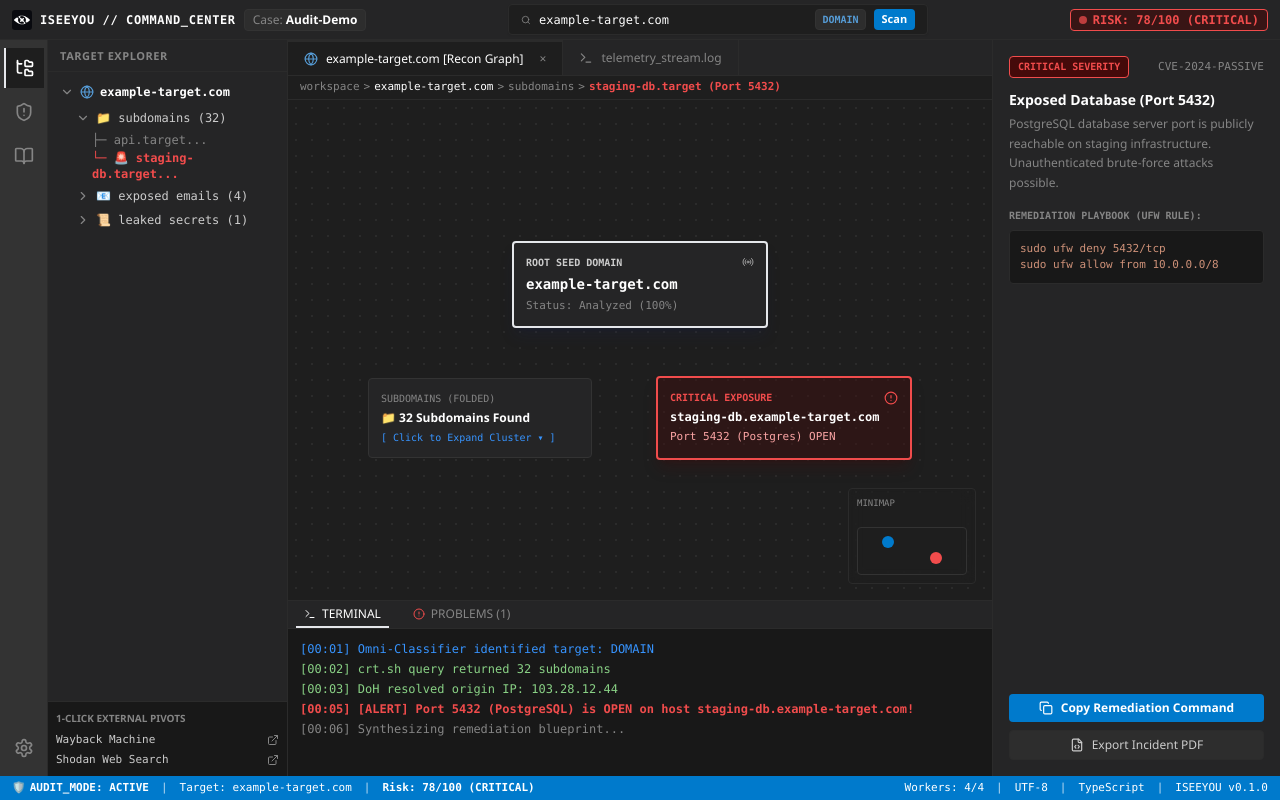
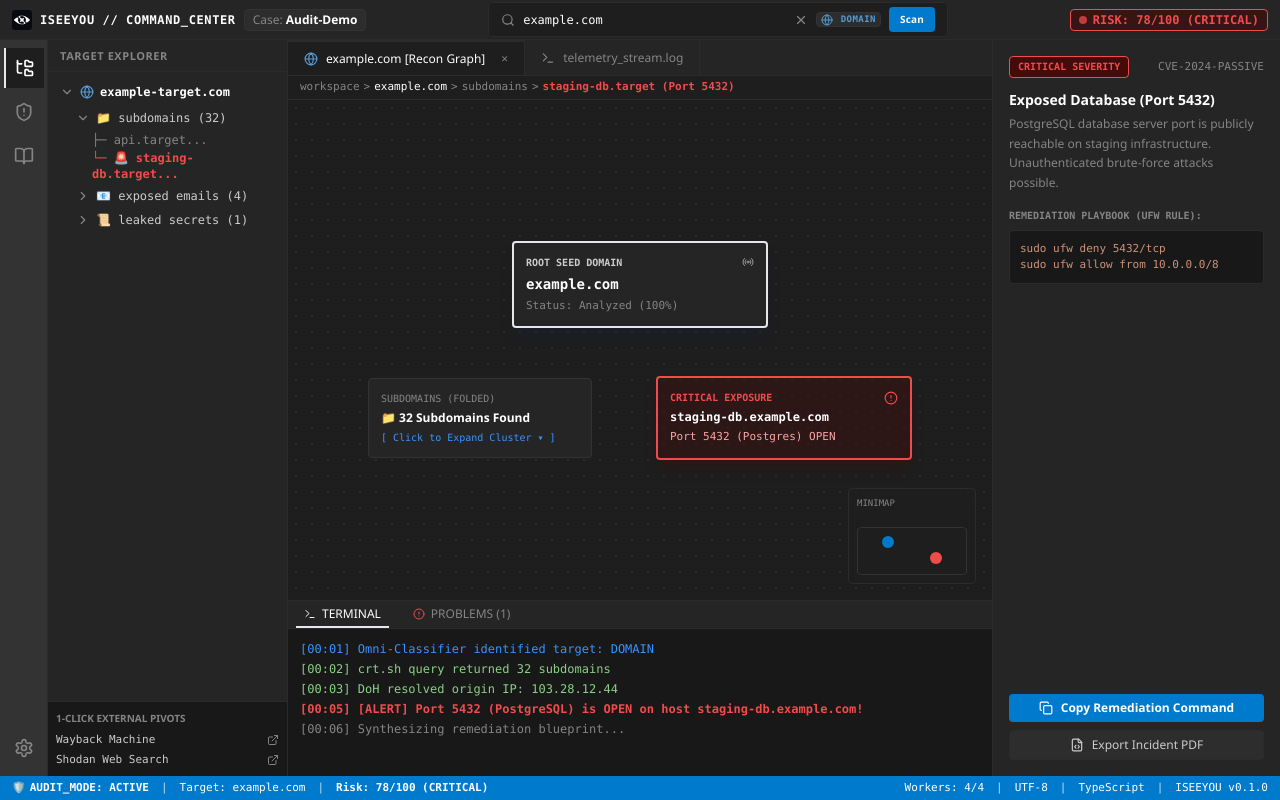
Before and after one commit to felixpalingan/ISEEYOU, a Next.js app in the folder apps/web/: page / in a window 1280 px wide. Built offline with nearby package versions, Linux system fonts and the light colour scheme.

Commit message:
feat(ui): implement intelligent OmniSearchBar with instant regex auto-classification (Task 2.2)

```diff
--- a/apps/web/src/app/page.tsx
+++ b/apps/web/src/app/page.tsx
@@ -18,12 +18,22 @@ import {
   FileCode,
   Check,
 } from 'lucide-react';
+import { OmniSearchBar } from '@/components/OmniSearchBar';
+import { EntityType } from '@iseeyou/shared-types';
 
 export default function WorkspacePage() {
   const [activeTab, setActiveTab] = useState<'graph' | 'table'>('graph');
   const [bottomTab, setBottomTab] = useState<'terminal' | 'problems'>('terminal');
-  const [targetInput, setTargetInput] = useState('example-target.com');
+  const [targetInput, setTargetInput] = useState('example.com');
+  const [isScanning, setIsScanning] = useState(false);
   const [copied, setCopied] = useState(false);
+
+  const handleScan = (target: string, type: EntityType) => {
+    setTargetInput(target);
+    setIsScanning(true);
+    // Temporary simulation state; Task 2.3 will wire live SSE streams
+    setTimeout(() => setIsScanning(false), 1500);
+  };
 
   const handleCopy = (text: string) => {
     navigator.clipboard.writeText(text);
@@ -46,23 +56,12 @@ export default function WorkspacePage() {
           </span>
         </div>
 
-        {/* Center Omni-Search (VS Code Quick-Open style) */}
-        <div className="flex items-center bg-vsc-canvas border border-vsc-border rounded px-3 py-1 w-[420px] shadow-sm focus-within:border-vsc-borderFocus transition-colors">
-          <Search className="w-3.5 h-3.5 text-vsc-muted mr-2" />
-          <input
-            type="text"
-            value={targetInput}
-            onChange={(e) => setTargetInput(e.target.value)}
-            placeholder="Type seed: domain, email, ip, or username..."
-            className="bg-transparent border-none outline-none text-xs text-vsc-bright w-full font-mono placeholder:text-vsc-muted"
-          />
-          <span className="text-[10px] font-mono font-bold px-1.5 py-0.5 rounded bg-vsc-dropdown text-vsc-keyword border border-vsc-borderSubtle">
-            DOMAIN
-          </span>
-          <button className="ml-2 bg-vsc-blue hover:bg-vsc-blueHover text-white text-[11px] font-semibold px-2 py-0.5 rounded transition-colors">
-            Scan
-          </button>
-        </div>
+        {/* Center Omni-Search (VS Code Quick-Open with Auto-Classifier) */}
+        <OmniSearchBar
+          onScan={handleScan}
+          isScanning={isScanning}
+          initialValue={targetInput}
+        />
 
         {/* Right Status Badge */}
         <div className="flex items-center gap-2">
--- /dev/null
+++ b/apps/web/src/components/OmniSearchBar.tsx
@@ -0,0 +1,171 @@
+'use client';
+
+import React, { useState, useEffect, useMemo, useRef } from 'react';
+import { Search, Globe, Network, Mail, User, X, Loader2, ArrowRight } from 'lucide-react';
+import { EntityType } from '@iseeyou/shared-types';
+import { classifyTarget, ENTITY_BADGE_CONFIGS } from '@/lib/classifier';
+import { Badge, Button } from '@/components/ui';
+import { cn } from '@/lib/utils';
+
+interface OmniSearchBarProps {
+  onScan: (target: string, type: EntityType) => void;
+  isScanning?: boolean;
+  initialValue?: string;
+  className?: string;
+}
+
+const SAMPLE_TARGETS = [
+  { value: 'example.com', type: 'domain' as EntityType, label: 'Domain (ASM)' },
+  { value: '1.1.1.1', type: 'ip' as EntityType, label: 'Public IP (Threat Intel)' },
+  { value: 'admin@corp.io', type: 'email' as EntityType, label: 'Email (Breach Check)' },
+  { value: 'octocat', type: 'username' as EntityType, label: 'Username (Social)' },
+];
+
+export function OmniSearchBar({
+  onScan,
+  isScanning = false,
+  initialValue = 'example.com',
+  className,
+}: OmniSearchBarProps) {
+  const [value, setValue] = useState(initialValue);
+  const [isFocused, setIsFocused] = useState(false);
+  const containerRef = useRef<HTMLDivElement>(null);
+
+  // Instant deterministic entity classification
+  const detectedType = useMemo(() => classifyTarget(value), [value]);
+  const badgeConfig = ENTITY_BADGE_CONFIGS[detectedType] || ENTITY_BADGE_CONFIGS.domain;
+
+  // Render icon corresponding to entity type
+  const renderIcon = () => {
+    switch (badgeConfig.iconName) {
+      case 'Globe':
+        return <Globe className="w-3 h-3 mr-1" />;
+      case 'Network':
+        return <Network className="w-3 h-3 mr-1" />;
+      case 'Mail':
+        return <Mail className="w-3 h-3 mr-1" />;
+      case 'User':
+        return <User className="w-3 h-3 mr-1" />;
+      default:
+        return null;
+    }
+  };
+
+  const handleTriggerScan = () => {
+    const trimmed = value.trim();
+    if (!trimmed || isScanning) return;
+    setIsFocused(false);
+    onScan(trimmed, detectedType);
+  };
+
+  const handleKeyDown = (e: React.KeyboardEvent<HTMLInputElement>) => {
+    if (e.key === 'Enter') {
+      e.preventDefault();
+      handleTriggerScan();
+    } else if (e.key === 'Escape') {
+      setIsFocused(false);
+    }
+  };
+
+  // Close suggestions when clicking outside
+  useEffect(() => {
+    const handleClickOutside = (e: MouseEvent) => {
+      if (containerRef.current && !containerRef.current.contains(e.target as Node)) {
+        setIsFocused(false);
+      }
+    };
+    document.addEventListener('mousedown', handleClickOutside);
+    return () => document.removeEventListener('mousedown', handleClickOutside);
+  }, []);
+
+  return (
+    <div ref={containerRef} className={cn('relative w-[460px]', className)}>
+      {/* VS Code Quick-Open styled search bar */}
+      <div
+        className={cn(
+          'flex items-center bg-vsc-canvas border border-vsc-border rounded px-3 py-1 shadow-sm transition-all duration-150',
+          isFocused ? 'border-vsc-borderFocus ring-1 ring-vsc-borderFocus' : 'hover:border-vsc-borderSubtle'
+        )}
+      >
+        <Search className="w-3.5 h-3.5 text-vsc-muted mr-2 flex-shrink-0" />
+
+        <input
+          type="text"
+          value={value}
+          onChange={(e) => setValue(e.target.value)}
+          onFocus={() => setIsFocused(true)}
+          onKeyDown={handleKeyDown}
+          placeholder="Enter target: domain, IP, email, or username..."
+          className="bg-transparent border-none outline-none text-xs text-vsc-bright w-full font-mono placeholder:text-vsc-muted"
+        />
+
+        {/* Clear Button */}
+        {value.length > 0 && !isScanning && (
+          <button
+            type="button"
+            onClick={() => setValue('')}
+            className="text-vsc-muted hover:text-vsc-bright p-0.5 mr-1.5 transition-colors"
+            title="Clear input"
+          >
+            <X className="w-3.5 h-3.5" />
+          </button>
+        )}
+
+        {/* Instant Dynamic Entity Classification Badge */}
+        <Badge
+          variant={detectedType}
+          size="xs"
+          className="mr-2 flex-shrink-0 flex items-center font-bold tracking-wider"
+        >
+          {renderIcon()}
+          <span>{badgeConfig.label}</span>
+        </Badge>
+
+        {/* Scan Button */}
+        <Button
+          variant="primary"
+          size="xs"
+          isLoading={isScanning}
+          onClick={handleTriggerScan}
+          disabled={!value.trim()}
+          className="font-semibold px-2.5 py-1 tracking-wide flex-shrink-0"
+        >
+          {isScanning ? 'Scanning' : 'Scan'}
+        </Button>
+      </div>
+
+      {/* Quick Suggestions & Seed Presets Dropdown */}
+      {isFocused && (
+        <div className="absolute top-full left-0 right-0 mt-1 bg-vsc-sidebar border border-vsc-border rounded shadow-xl z-50 overflow-hidden font-mono text-xs animate-in fade-in-50 duration-100">
+          <div className="px-3 py-1.5 bg-vsc-dropdown border-b border-vsc-borderSubtle text-[10px] text-vsc-muted uppercase font-bold flex items-center justify-between">
+            <span>Quick Target Presets</span>
+            <span className="text-[9px] lowercase text-vsc-text">press ↵ Enter to scan</span>
+          </div>
+
+          <div className="py-1">
+            {SAMPLE_TARGETS.map((sample) => (
+              <button
+                key={sample.value}
+                type="button"
+                onClick={() => {
+                  setValue(sample.value);
+                  setIsFocused(false);
+                  onScan(sample.value, sample.type);
+                }}
+                className="w-full px-3 py-1.5 flex items-center justify-between text-left hover:bg-vsc-canvas text-vsc-text hover:text-vsc-bright group transition-colors"
+              >
+                <div className="flex items-center gap-2">
+                  <ArrowRight className="w-3 h-3 text-vsc-muted group-hover:text-vsc-accent-blue transition-colors" />
+                  <span className="font-semibold text-vsc-bright">{sample.value}</span>
+                </div>
+                <Badge variant={sample.type} size="xs">
+                  {sample.label}
+                </Badge>
+              </button>
+            ))}
+          </div>
+        </div>
+      )}
+    </div>
+  );
+}
--- a/apps/web/src/components/ui/Badge.tsx
+++ b/apps/web/src/components/ui/Badge.tsx
@@ -1,8 +1,9 @@
 import React from 'react';
 import { cn } from '@/lib/utils';
+import { EntityType } from '@iseeyou/shared-types';
 
 export type SeverityVariant = 'critical' | 'high' | 'medium' | 'low' | 'info' | 'success';
-export type EntityVariant = 'domain' | 'subdomain' | 'ip' | 'email' | 'username' | 'port' | 'breach' | 'secret';
+export type EntityVariant = EntityType;
 
 interface BadgeProps extends React.HTMLAttributes<HTMLSpanElement> {
   variant?: SeverityVariant | EntityVariant | 'default';
@@ -28,6 +29,7 @@ const variantStyles: Record<string, string> = {
   port: 'bg-vsc-dropdown border-vsc-borderSubtle text-cyan-300 font-mono',
   breach: 'bg-red-950/80 border-vsc-critical text-vsc-critical font-mono font-bold',
   secret: 'bg-rose-950/80 border-rose-500 text-rose-300 font-mono font-bold',
+  document: 'bg-vsc-dropdown border-vsc-border text-vsc-text font-mono',
 
   default: 'bg-vsc-dropdown border-vsc-border text-vsc-muted',
 };
--- /dev/null
+++ b/apps/web/src/lib/classifier.ts
@@ -0,0 +1,93 @@
+import { EntityType } from '@iseeyou/shared-types';
+
+// RFC-compliant regular expressions matching the Python backend orchestrator
+const RE_EMAIL = /^[a-zA-Z0-9.!#$%&'*+/=?^_`{|}~-]+@[a-zA-Z0-9](?:[a-zA-Z0-9-]{0,61}[a-zA-Z0-9])?(?:\.[a-zA-Z0-9](?:[a-zA-Z0-9-]{0,61}[a-zA-Z0-9])?)+$/;
+const RE_IPV4 = /^(?:(?:25[0-5]|2[0-4][0-9]|[01]?[0-9][0-9]?)\.){3}(?:25[0-5]|2[0-4][0-9]|[01]?[0-9][0-9]?)$/;
+const RE_DOMAIN = /^(?:[a-zA-Z0-9](?:[a-zA-Z0-9-]{0,61}[a-zA-Z0-9])?\.)+[a-zA-Z]{2,63}$/;
+
+/**
+ * Deterministic client-side classification of raw target seeds.
+ * Identical logic with backend Python `classify_input()`.
+ */
+export function classifyTarget(input: string): EntityType {
+  const target = input.trim();
+  if (!target) return 'domain';
+
+  if (RE_EMAIL.test(target)) {
+    return 'email';
+  }
+
+  if (RE_IPV4.test(target)) {
+    return 'ip';
+  }
+
+  if (RE_DOMAIN.test(target)) {
+    return 'domain';
+  }
+
+  return 'username';
+}
+
+export interface EntityBadgeConfig {
+  type: EntityType;
+  label: string;
+  colorClass: string;
+  iconName: 'Globe' | 'Network' | 'Mail' | 'User';
+}
+
+export const ENTITY_BADGE_CONFIGS: Record<EntityType, EntityBadgeConfig> = {
+  domain: {
+    type: 'domain',
+    label: 'DOMAIN',
+    colorClass: 'text-vsc-keyword border-vsc-borderSubtle bg-vsc-dropdown',
+    iconName: 'Globe',
+  },
+  subdomain: {
+    type: 'subdomain',
+    label: 'SUBDOMAIN',
+    colorClass: 'text-sky-400 border-vsc-borderSubtle bg-vsc-dropdown',
+    iconName: 'Globe',
+  },
+  ip: {
+    type: 'ip',
+    label: 'IP ADDRESS',
+    colorClass: 'text-emerald-400 border-vsc-borderSubtle bg-vsc-dropdown',
+    iconName: 'Network',
+  },
+  email: {
+    type: 'email',
+    label: 'EMAIL',
+    colorClass: 'text-amber-400 border-vsc-borderSubtle bg-vsc-dropdown',
+    iconName: 'Mail',
+  },
+  username: {
+    type: 'username',
+    label: 'USERNAME',
+    colorClass: 'text-purple-400 border-vsc-borderSubtle bg-vsc-dropdown',
+    iconName: 'User',
+  },
+  port: {
+    type: 'port',
+    label: 'PORT',
+    colorClass: 'text-cyan-300 border-vsc-borderSubtle bg-vsc-dropdown',
+    iconName: 'Network',
+  },
+  breach: {
+    type: 'breach',
+    label: 'BREACH',
+    colorClass: 'text-vsc-critical border-vsc-critical bg-red-950/70',
+    iconName: 'Globe',
+  },
+  secret: {
+    type: 'secret',
+    label: 'SECRET',
+    colorClass: 'text-rose-400 border-rose-500 bg-rose-950/70',
+    iconName: 'Globe',
+  },
+  document: {
+    type: 'document',
+    label: 'DOCUMENT',
+    colorClass: 'text-vsc-text border-vsc-border bg-vsc-dropdown',
+    iconName: 'Globe',
+  },
+};
```
Also changed, not shown: apps/web/src/components/ui/Button.tsx (line endings or trailing spaces), apps/web/src/components/ui/Card.tsx (line endings or trailing spaces), apps/web/src/components/ui/Input.tsx (line endings or trailing spaces), apps/web/src/components/ui/StatusIndicator.tsx (line endings or trailing spaces), apps/web/src/components/ui/index.ts (line endings or trailing spaces), apps/web/src/lib/utils.ts (line endings or trailing spaces).
